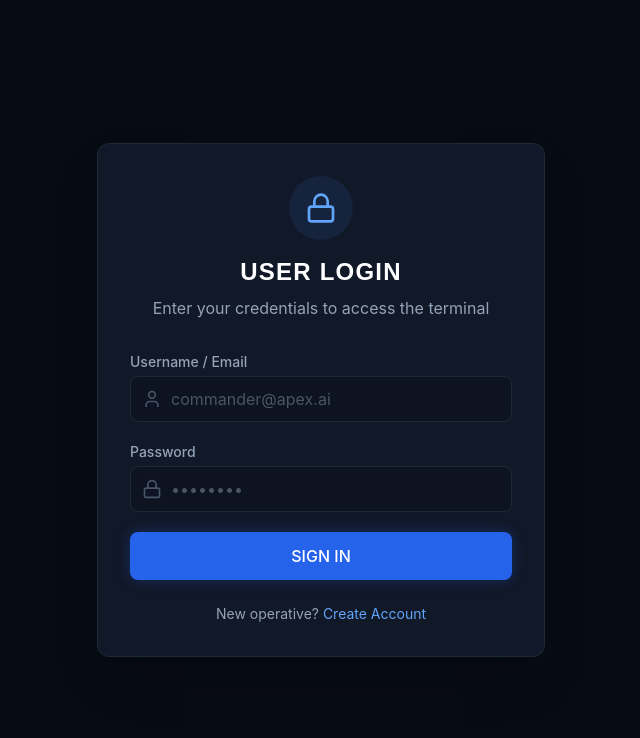
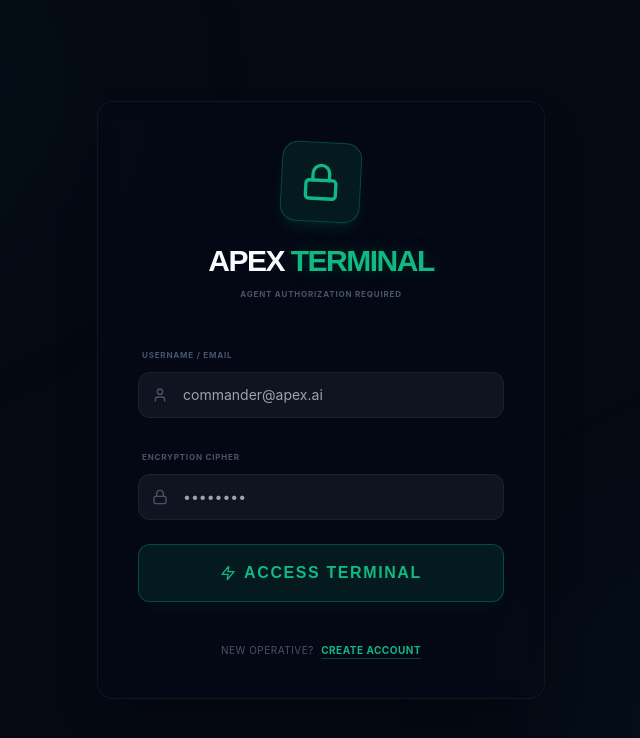
Before and after one commit to Saighodke00/AI-Stock-market-prediction-master-0001, a React (Vite) app in the folder frontend/: page /login in a window 1280 px wide. Shown: the top 738 px of the page, without its empty margins (319-959 px from the left). Built offline with nearby package versions, Linux system fonts and the light colour scheme; no server answers.

Commit message:
UI: Unified Login page aesthetic with Signup page

```diff
--- a/frontend/src/pages/Login.tsx
+++ b/frontend/src/pages/Login.tsx
@@ -2,7 +2,7 @@ import React, { useState } from 'react';
 import { useNavigate, Link } from 'react-router-dom';
 import { useAuthStore } from '../store/useAuthStore';
 import { loginUser } from '../api/api';
-import { AlertCircle, Lock, User as UserIcon } from 'lucide-react';
+import { AlertCircle, Lock, User as UserIcon, Zap } from 'lucide-react';
 
 export default function Login() {
   const [username, setUsername] = useState('');
@@ -29,53 +29,61 @@ export default function Login() {
   };
 
   return (
-    <div className="min-h-screen bg-[#070b14] text-white flex items-center justify-center p-4">
-      <div className="max-w-md w-full bg-[#111827] rounded-xl border border-[#1f2937] p-8 shadow-2xl">
-        <div className="text-center mb-8">
-          <div className="inline-flex items-center justify-center w-16 h-16 rounded-full bg-blue-500/10 text-blue-400 mb-4">
-            <Lock className="w-8 h-8" />
+    <div className="min-h-screen bg-base text-primary flex items-center justify-center p-4 relative overflow-hidden">
+      {/* Background Decor */}
+      <div className="absolute top-[-10%] left-[-10%] w-[40%] h-[40%] bg-emerald/5 rounded-full blur-[120px] pointer-events-none" />
+      <div className="absolute bottom-[-10%] right-[-10%] w-[40%] h-[40%] bg-cyan/5 rounded-full blur-[120px] pointer-events-none" />
+
+      <div className="max-w-md w-full glass-card p-10 relative z-10 border border-dim shadow-2xl animate-page-in">
+        <div className="text-center mb-10">
+          <div className="inline-flex items-center justify-center w-20 h-20 rounded-2xl bg-emerald/10 border border-emerald/30 text-emerald mb-6 shadow-lg shadow-emerald/10 rotate-3 hover:rotate-0 transition-transform duration-500">
+            <Lock className="w-10 h-10" />
           </div>
-          <h2 className="text-2xl font-bold font-display tracking-wider">USER LOGIN</h2>
-          <p className="text-secondary mt-2">Enter your credentials to access the terminal</p>
+          <h2 className="text-3xl font-display font-black tracking-tighter uppercase leading-none">
+            APEX <span className="text-emerald glow-emerald">TERMINAL</span>
+          </h2>
+          <p className="text-muted font-data-tiny uppercase tracking-[0.2em] mt-3">
+            Agent authorization required
+          </p>
         </div>
 
         {error && (
-          <div className="mb-6 p-4 rounded-lg bg-red-500/10 border border-red-500/30 flex items-start gap-3">
-            <AlertCircle className="w-5 h-5 text-red-400 shrink-0 mt-0.5" />
-            <p className="text-sm text-red-200">{error}</p>
+          <div className="mb-8 p-4 rounded-xl bg-rose/5 border border-rose/30 flex items-start gap-3 animate-pulse">
+            <AlertCircle className="w-5 h-5 text-rose shrink-0 mt-0.5" />
+            <p className="text-xs font-data text-rose">{error}</p>
           </div>
         )}
 
-        <form onSubmit={handleSubmit} className="space-y-5">
-          <div>
-            <label className="block text-sm font-medium text-secondary mb-1">Username / Email</label>
-            <div className="relative">
-              <div className="absolute inset-y-0 left-0 pl-3 flex items-center pointer-events-none text-muted">
-                <UserIcon className="h-5 w-5" />
+        <form onSubmit={handleSubmit} className="space-y-6">
+          <div className="space-y-2">
+            <label className="font-data-tiny text-muted uppercase tracking-widest ml-1">Username / Email</label>
+            <div className="relative group">
+              <div className="absolute inset-y-0 left-0 pl-3.5 flex items-center pointer-events-none text-muted group-focus-within:text-emerald transition-colors">
+                <UserIcon className="h-4 w-4" />
               </div>
               <input
                 type="text"
                 value={username}
                 onChange={e => setUsername(e.target.value)}
                 required
-                className="w-full bg-[#0d1320] border border-[#1f2937] focus:border-blue-500 focus:ring-1 focus:ring-blue-500 rounded-lg py-2.5 pl-10 pr-4 text-white placeholder-gray-600 transition-colors"
+                className="w-full bg-white/5 border border-dim focus:border-emerald/50 focus:ring-0 rounded-xl py-3 pl-11 pr-4 text-primary font-data text-sm placeholder-text-muted/30 transition-all"
                 placeholder="commander@apex.ai"
               />
             </div>
           </div>
 
-          <div>
-            <label className="block text-sm font-medium text-secondary mb-1">Password</label>
-            <div className="relative">
-              <div className="absolute inset-y-0 left-0 pl-3 flex items-center pointer-events-none text-muted">
-                <Lock className="h-5 w-5" />
+          <div className="space-y-2">
+            <label className="font-data-tiny text-muted uppercase tracking-widest ml-1">Encryption Cipher</label>
+            <div className="relative group">
+              <div className="absolute inset-y-0 left-0 pl-3.5 flex items-center pointer-events-none text-muted group-focus-within:text-emerald transition-colors">
+                <Lock className="h-4 w-4" />
               </div>
               <input
                 type="password"
                 value={password}
                 onChange={e => setPassword(e.target.value)}
                 required
-                className="w-full bg-[#0d1320] border border-[#1f2937] focus:border-blue-500 focus:ring-1 focus:ring-blue-500 rounded-lg py-2.5 pl-10 pr-4 text-white placeholder-gray-600 transition-colors"
+                className="w-full bg-white/5 border border-dim focus:border-emerald/50 focus:ring-0 rounded-xl py-3 pl-11 pr-4 text-primary font-data text-sm placeholder-text-muted/30 transition-all"
                 placeholder="••••••••"
               />
             </div>
@@ -84,15 +92,21 @@ export default function Login() {
           <button
             type="submit"
             disabled={loading}
-            className="w-full py-3 px-4 bg-blue-600 hover:bg-blue-500 text-white font-medium rounded-lg shadow-[0_0_15px_rgba(37,99,235,0.3)] transition-all disabled:opacity-50"
+            className="w-full py-4 px-6 bg-emerald/10 border border-emerald/30 text-emerald font-display font-black tracking-widest rounded-xl shadow-lg shadow-emerald/5 hover:bg-emerald/20 active:scale-95 transition-all disabled:opacity-50 mt-6 flex items-center justify-center gap-2 group"
           >
-            {loading ? 'AUTHENTICATING...' : 'SIGN IN'}
+            {loading ? (
+              <><Zap className="w-4 h-4 animate-spin" /> AUTHENTICATING...</>
+            ) : (
+              <><Zap className="w-4 h-4 group-hover:fill-emerald transition-all" /> ACCESS TERMINAL</>
+            )}
           </button>
         </form>
 
-        <p className="mt-6 text-center text-sm text-secondary">
-          New operative? <Link to="/signup" className="text-blue-400 hover:text-blue-300 transition-colors">Create Account</Link>
-        </p>
+        <div className="mt-10 text-center">
+          <p className="text-xs font-data-small text-muted uppercase tracking-widest">
+            New operative? <Link to="/signup" className="text-emerald hover:text-white transition-colors ml-1 font-bold underline decoration-emerald/30 underline-offset-4">Create Account</Link>
+          </p>
+        </div>
       </div>
     </div>
   );
```
